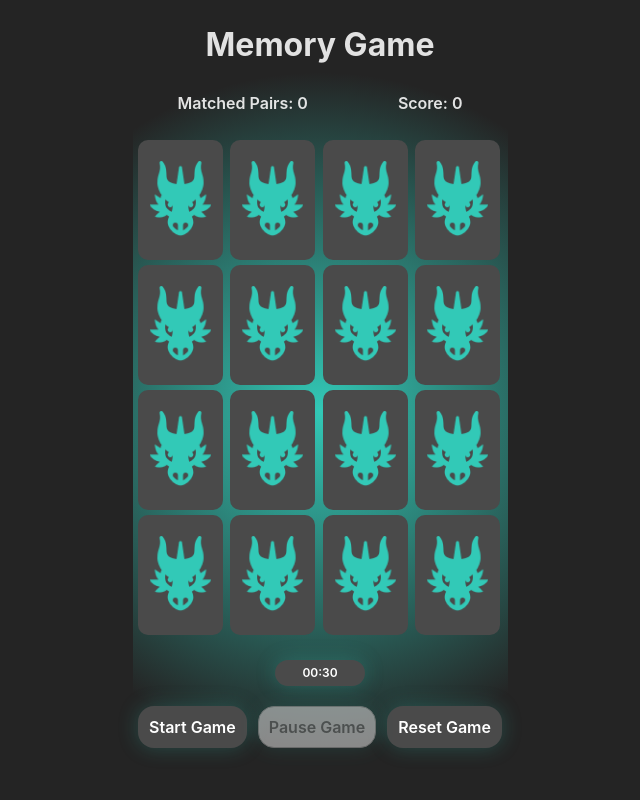
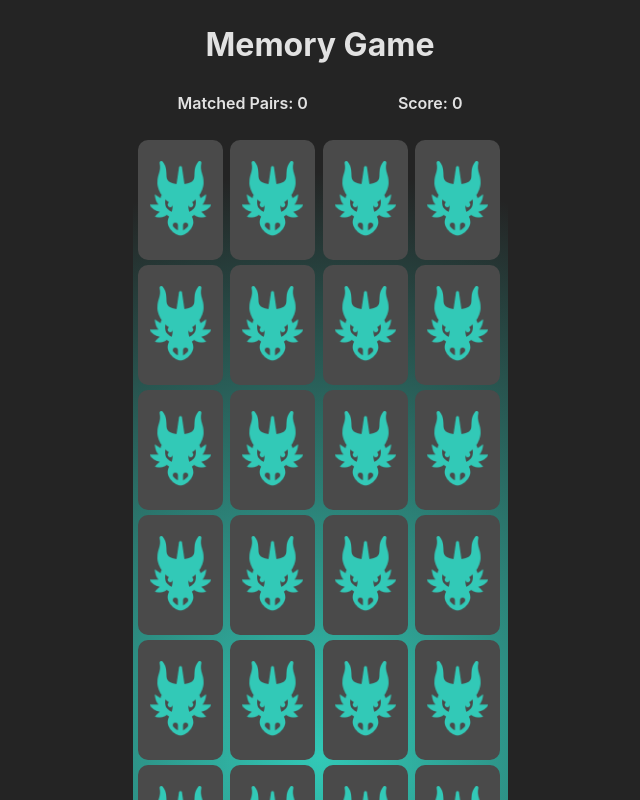
Before and after one commit to Hranto657/memory-game-with-react, a React (Vite) app in the folder frontend/: page / in a window 1280 px wide. Shown: the top 800 px of the page, without its empty margins (320-960 px from the left). Built offline with nearby package versions, Linux system fonts and the light colour scheme.

Commit message:
add joker card logic

```diff
--- a/frontend/src/components/Board/index.tsx
+++ b/frontend/src/components/Board/index.tsx
@@ -1,6 +1,7 @@
 import React, { useCallback, useEffect, useMemo, useState } from 'react';
 import { CardType } from '@/types/commonTypes';
 import { initialCards } from '@/data/initialCards';
+import { shuffleCards } from '@/helpers/shuffleCards';
 import Card from './Card';
 import Timer from './Timer';
 // import Login from '../Login';
@@ -43,13 +44,29 @@
       const firstCard = cards.find((card) => card.id === firstId);
       const secondCard = cards.find((card) => card.id === secondId);
 
+      if (firstCard.isJoker || secondCard.isJoker) {
+        setTimeout(() => {
+          setCards((prevCards) => shuffleCards(prevCards.map((card) => ({ ...card, isFlipped: false }))));
+          setIsCardDisabled(false);
+        }, 1000);
+      }
+
       if (firstCard?.image === secondCard?.image) {
+        if (firstCard.isJoker && secondCard.isJoker) {
+          setTimeout(() => {
+            setCards((prevCards) =>
+              shuffleCards(prevCards.map((card) => ({ ...card, isFlipped: false, isMatched: false })))
+            );
+            setIsCardDisabled(false);
+          }, 1000);
+        } else {
           setCards((prevCards) =>
             prevCards.map((card) =>
               card.id === firstId || card.id === secondId ? { ...card, isMatched: true, isFlipped: false } : card
             )
           );
           setIsCardDisabled(false);
+        }
       } else {
         setTimeout(() => {
           setCards((prevCards) => prevCards.map((card) => ({ ...card, isFlipped: false })));
--- a/frontend/src/data/initialCards.ts
+++ b/frontend/src/data/initialCards.ts
@@ -7,6 +7,16 @@
 import dragon6 from '@/assets/dragon-6.jpg';
 import dragon7 from '@/assets/dragon-7.jpg';
 import dragon8 from '@/assets/dragon-8.jpg';
+import dragon9 from '@/assets/dragon-9.jpg';
+import dragon10 from '@/assets/dragon-10.jpg';
+import dragon11 from '@/assets/dragon-11.jpg';
+import dragon12 from '@/assets/dragon-12.jpg';
+import dragon13 from '@/assets/dragon-13.jpg';
+import dragon14 from '@/assets/dragon-14.jpg';
+import dragon15 from '@/assets/dragon-15.jpg';
+import dragon16 from '@/assets/dragon-16.jpg';
+import dragon17 from '@/assets/dragon-17.jpg';
+import joker from '@/assets/joker.jpg';
 
 export const initialCards: CardType[] = [
   {
@@ -15,6 +25,7 @@
     alt: 'memory game card',
     isFlipped: false,
     isMatched: false,
+    isJoker: false,
   },
   {
     id: 2,
@@ -22,6 +33,7 @@
     alt: 'memory game card',
     isFlipped: false,
     isMatched: false,
+    isJoker: false,
   },
   {
     id: 3,
@@ -29,6 +41,7 @@
     alt: 'memory game card',
     isFlipped: false,
     isMatched: false,
+    isJoker: false,
   },
   {
     id: 4,
@@ -36,6 +49,7 @@
     alt: 'memory game card',
     isFlipped: false,
     isMatched: false,
+    isJoker: false,
   },
   {
     id: 5,
@@ -43,6 +57,7 @@
     alt: 'memory game card',
     isFlipped: false,
     isMatched: false,
+    isJoker: false,
   },
   {
     id: 6,
@@ -50,6 +65,7 @@
     alt: 'memory game card',
     isFlipped: false,
     isMatched: false,
+    isJoker: false,
   },
   {
     id: 7,
@@ -57,6 +73,7 @@
     alt: 'memory game card',
     isFlipped: false,
     isMatched: false,
+    isJoker: false,
   },
   {
     id: 8,
@@ -64,6 +81,7 @@
     alt: 'memory game card',
     isFlipped: false,
     isMatched: false,
+    isJoker: false,
   },
   {
     id: 9,
@@ -71,6 +89,7 @@
     alt: 'memory game card',
     isFlipped: false,
     isMatched: false,
+    isJoker: false,
   },
   {
     id: 10,
@@ -78,6 +97,7 @@
     alt: 'memory game card',
     isFlipped: false,
     isMatched: false,
+    isJoker: false,
   },
   {
     id: 11,
@@ -85,6 +105,7 @@
     alt: 'memory game card',
     isFlipped: false,
     isMatched: false,
+    isJoker: false,
   },
   {
     id: 12,
@@ -92,6 +113,7 @@
     alt: 'memory game card',
     isFlipped: false,
     isMatched: false,
+    isJoker: false,
   },
   {
     id: 13,
@@ -99,6 +121,7 @@
     alt: 'memory game card',
     isFlipped: false,
     isMatched: false,
+    isJoker: false,
   },
   {
     id: 14,
@@ -106,6 +129,7 @@
     alt: 'memory game card',
     isFlipped: false,
     isMatched: false,
+    isJoker: false,
   },
   {
     id: 15,
@@ -113,6 +137,7 @@
     alt: 'memory game card',
     isFlipped: false,
     isMatched: false,
+    isJoker: false,
   },
   {
     id: 16,
@@ -120,5 +145,166 @@
     alt: 'memory game card',
     isFlipped: false,
     isMatched: false,
+    isJoker: false,
+  },
+  {
+    id: 17,
+    image: joker,
+    alt: 'memory game card',
+    isFlipped: false,
+    isMatched: false,
+    isJoker: true,
+  },
+  {
+    id: 18,
+    image: joker,
+    alt: 'memory game card',
+    isFlipped: false,
+    isMatched: false,
+    isJoker: true,
+  },
+  {
+    id: 19,
+    image: dragon9,
+    alt: 'memory game card',
+    isFlipped: false,
+    isMatched: false,
+    isJoker: false,
+  },
+  {
+    id: 20,
+    image: dragon9,
+    alt: 'memory game card',
+    isFlipped: false,
+    isMatched: false,
+    isJoker: false,
+  },
+  {
+    id: 21,
+    image: dragon10,
+    alt: 'memory game card',
+    isFlipped: false,
+    isMatched: false,
+    isJoker: false,
+  },
+  {
+    id: 22,
+    image: dragon10,
+    alt: 'memory game card',
+    isFlipped: false,
+    isMatched: false,
+    isJoker: false,
+  },
+  {
+    id: 23,
+    image: dragon11,
+    alt: 'memory game card',
+    isFlipped: false,
+    isMatched: false,
+    isJoker: false,
+  },
+  {
+    id: 24,
+    image: dragon11,
+    alt: 'memory game card',
+    isFlipped: false,
+    isMatched: false,
+    isJoker: false,
+  },
+  {
+    id: 25,
+    image: dragon12,
+    alt: 'memory game card',
+    isFlipped: false,
+    isMatched: false,
+    isJoker: false,
+  },
+  {
+    id: 26,
+    image: dragon12,
+    alt: 'memory game card',
+    isFlipped: false,
+    isMatched: false,
+    isJoker: false,
+  },
+  {
+    id: 27,
+    image: dragon13,
+    alt: 'memory game card',
+    isFlipped: false,
+    isMatched: false,
+    isJoker: false,
+  },
+  {
+    id: 28,
+    image: dragon13,
+    alt: 'memory game card',
+    isFlipped: false,
+    isMatched: false,
+    isJoker: false,
+  },
+  {
+    id: 29,
+    image: dragon14,
+    alt: 'memory game card',
+    isFlipped: false,
+    isMatched: false,
+    isJoker: false,
+  },
+  {
+    id: 30,
+    image: dragon14,
+    alt: 'memory game card',
+    isFlipped: false,
+    isMatched: false,
+    isJoker: false,
+  },
+  {
+    id: 31,
+    image: dragon15,
+    alt: 'memory game card',
+    isFlipped: false,
+    isMatched: false,
+    isJoker: false,
+  },
+  {
+    id: 32,
+    image: dragon15,
+    alt: 'memory game card',
+    isFlipped: false,
+    isMatched: false,
+    isJoker: false,
+  },
+  {
+    id: 33,
+    image: dragon16,
+    alt: 'memory game card',
+    isFlipped: false,
+    isMatched: false,
+    isJoker: false,
+  },
+  {
+    id: 34,
+    image: dragon16,
+    alt: 'memory game card',
+    isFlipped: false,
+    isMatched: false,
+    isJoker: false,
+  },
+  {
+    id: 35,
+    image: dragon17,
+    alt: 'memory game card',
+    isFlipped: false,
+    isMatched: false,
+    isJoker: false,
+  },
+  {
+    id: 36,
+    image: dragon17,
+    alt: 'memory game card',
+    isFlipped: false,
+    isMatched: false,
+    isJoker: false,
   },
 ];
--- a/frontend/src/types/commonTypes.ts
+++ b/frontend/src/types/commonTypes.ts
@@ -4,4 +4,5 @@
   alt: string;
   isFlipped: boolean;
   isMatched: boolean;
+  isJoker: boolean;
 };
```
Also changed, not shown: frontend/src/assets/joker.jpg (added). Lines whose indentation alone changed are shown as unchanged.
